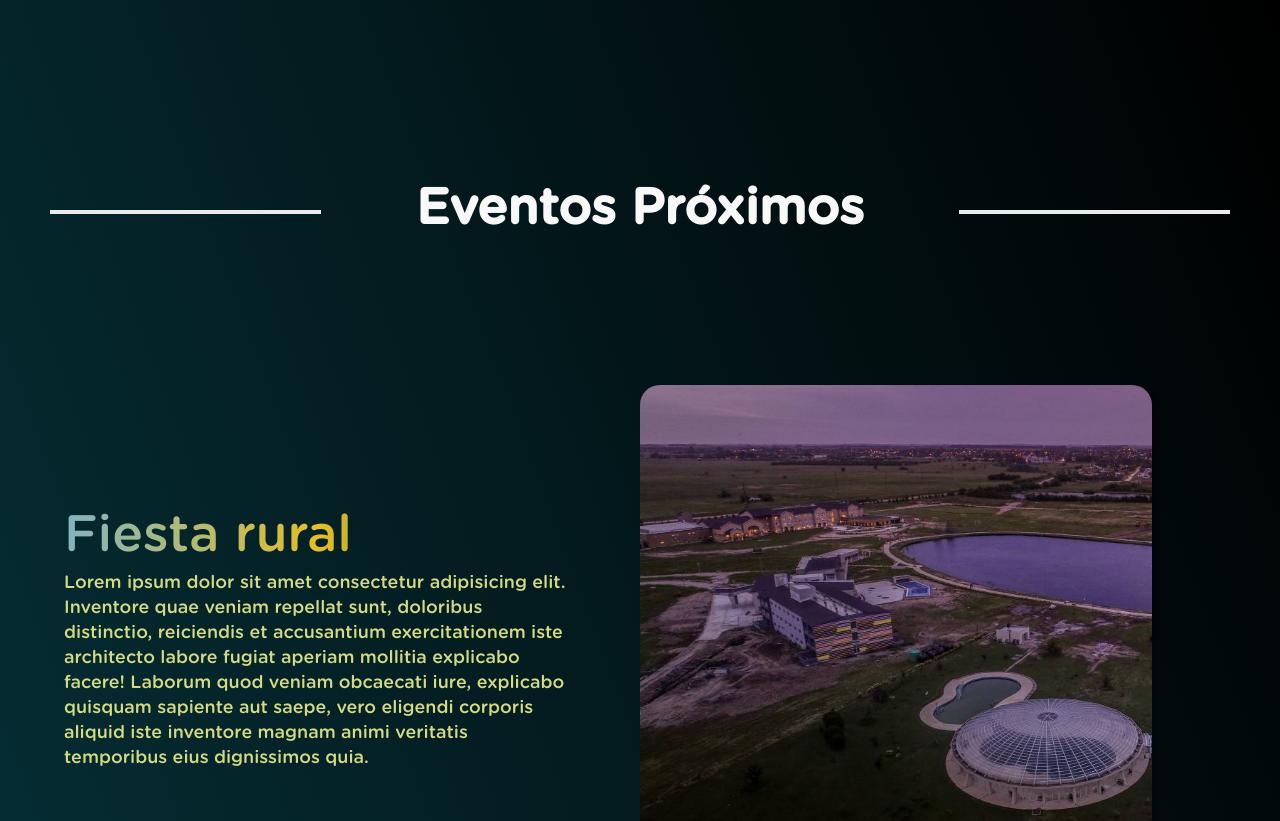
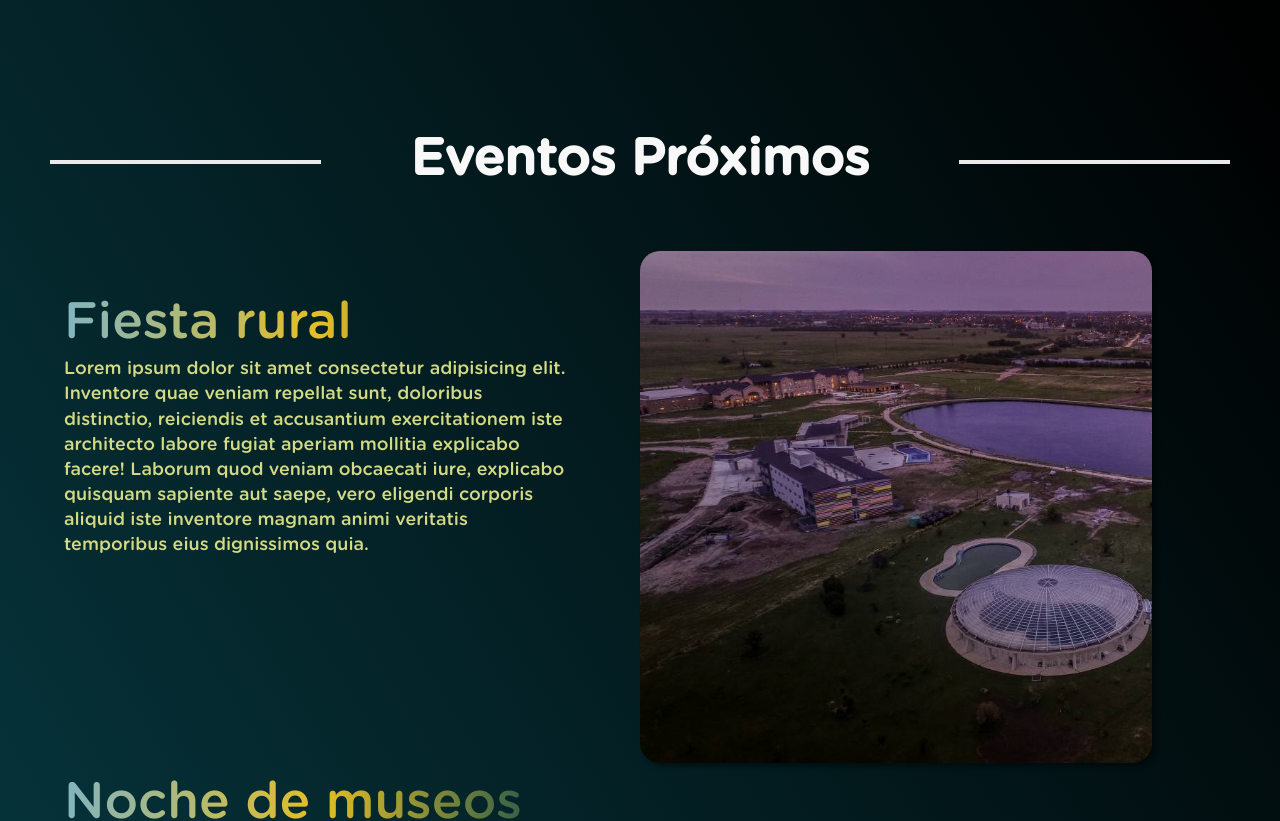
Before and after one commit to maru33luc/pruebaPushPWA, an Angular app: page / in a window 1280 px wide. Shown: the part 850-1671 px from the top of the page. Built offline with nearby package versions, Linux system fonts and the light colour scheme.

Commit message:
[FIX] Space over gallery events

```diff
--- a/src/app/components/events/events.component.css
+++ b/src/app/components/events/events.component.css
@@ -4,25 +4,20 @@
 	flex-direction: column;
 	justify-content: center;
 	align-items: center;
+
 	background: linear-gradient(to left bottom, black 0%, var(--color-blue) 100%);
 }
 
 .event-title{
-	font-size: 5em;
+	/* font-size: 5em; */
+	font-size:clamp(2em, 4vw, 6em);
 	color: var(--color-primary);
 	text-align: center;
-	margin-top: 1em;
+	margin:0;
 	font-weight: bold;
 	display: inline;
 	width: 100%;
 	background: transparent;
-}
-
-@media screen and (min-width: 1600px) {
-	.event-title{
-		margin-bottom: 100px;
-	}
-
 }
 
 .spacer{
@@ -35,6 +30,12 @@
 	background: transparent;
 }
 
+@media screen and (max-width: 1200px) {
+	.spacer{
+		margin: 17vh 0 5vh 0;
+	}
+}
+
 .line{
 	width: 50%;
 	margin: 0 50px;
@@ -42,11 +43,10 @@
 	border: 2px solid var(--color-grey);
 }
 
-@media screen and (min-width: 1100px) {
-	.line{
-		margin-top: 4.5vw;
-	}
-}
+.gallery {
+	display:flex;
+
+  }
 
 .gallery h1 {
 	font-size:clamp(2em, 4vw, 6em);
@@ -73,24 +73,14 @@
   color: rgb(211, 218, 131);
 }
 
-.gallery {
-  display:flex;
-}
-
-.gallery h1 {
-	font-size:clamp(2em, 4vw, 6em);
-}
-
-.gallery {
-  display:flex;
-}
-
 .left {
 	width:50%;
 }
 
 .right {
-	height:100vh;
+	/* height:100vh; */
+	height: 50vw;
+
 	width:50%;
 	display:flex;
 	flex-direction:column;
@@ -103,7 +93,8 @@
 }
 
 .desktopContentSection {
-	min-height:100vh;
+	min-height:60vh;
+	/* height: 50vw; */
 	display:flex;
 	flex-direction:column;
 	justify-content:center;
@@ -158,8 +149,7 @@
 	border-radius:6vw;
 }
 
-/* defines styles for screens up to 599px wide */
-@media screen and (max-width: 800px) {
+@media screen and (max-width: 1200px) {
 	.left {
 		display:none;
 	}
--- a/src/app/components/events/events.component.html
+++ b/src/app/components/events/events.component.html
@@ -1,7 +1,7 @@
 <div class="container-events">
 	<div class="spacer">
 		<span class="line"></span>
-		<h2 class="event-title">Eventos Próximos</h2>
+		<h1 class="event-title">Eventos Próximos</h1>
 		<span class="line"></span>
 	</div>
 
@@ -65,4 +65,6 @@
 	</section>
 
 
+
+
 </div>
--- a/src/app/components/events/events.component.ts
+++ b/src/app/components/events/events.component.ts
@@ -36,10 +36,8 @@ export class EventsComponent implements OnInit {
     // create
 let mm = gsap.matchMedia();
 
-// add a media query. When it matches, the associated function will run
 mm.add("(min-width: 800px)", () => {
 
-  // this setup code only runs when viewport is at least 600px wide
   console.log("desktop")
 
   ScrollTrigger.create({
@@ -61,7 +59,7 @@ details.forEach((detail, index)=> {
 	   .set(allPhotos[index], {autoAlpha:0})
 	ScrollTrigger.create({
 		trigger:headline,
-		start:"top 80%",
+		start:"top 50%",
 		end:"top 50%",
 		animation:animation,
 		scrub:true,
```
